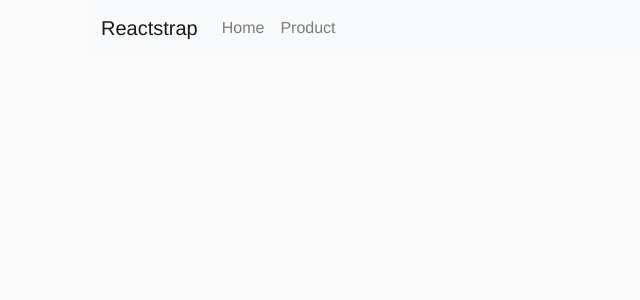
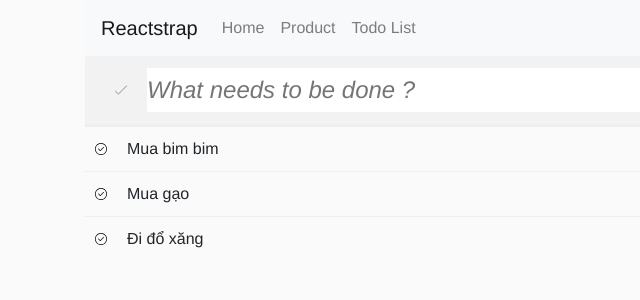
Before and after one commit to Bi-Huynh/React-Learn-1, a React (Create React App) app: page /todo in a window 1280 px wide. Shown: the top 300 px of the page, without its empty margins (0-640 px from the left). Built offline with nearby package versions, Linux system fonts and the light colour scheme; no server answers.

Commit message:
tạo file colorbox install scss xóa sử dụng flow (không xóa cài đặt)

```diff
--- a/src/components/Todo/Card/Card.js
+++ b/src/components/Todo/Card/Card.js
@@ -1,4 +1,3 @@
-// @flow
 import React, { useState } from 'react';
 import TodoHeader from '../Header/Header.js';
 import TodoList from '../List.js';
@@ -6,7 +5,7 @@ import TodoList from '../List.js';
 import './Card.css';
 
 const TodoCard = () => {
-    const [todoItems: Array<Object>, setTodoItems] = useState([
+    const [todoItems, setTodoItems] = useState([
         { title: 'Mua bim bim', isComplete: false },
         { title: 'Mua gạo', isComplete: false },
         { title: 'Đi đổ xăng', isComplete: false },
--- a/src/components/Todo/Header/Header.js
+++ b/src/components/Todo/Header/Header.js
@@ -1,14 +1,8 @@
-// @flow
 import React, { useRef, useEffect } from 'react';
 import './Header.css';
 import checkAll from '../../../image/icon/check-all.svg';
 
-type Props = {
-    onAllComplete: Function,
-    onKeyEnter: Function,
-};
-
-function TodoHeader(props: Props) {
+function TodoHeader(props) {
     const { onAllComplete, onKeyEnter } = props;
     const inputEl = useRef(null); // khởi tạo ref
     // sử dụng ref để lấy element mong muốn
--- a/src/components/Todo/Item/Item.js
+++ b/src/components/Todo/Item/Item.js
@@ -1,4 +1,3 @@
-// @flow
 import * as React from 'react';
 import ClassNames from 'classnames';
 
@@ -6,15 +5,7 @@ import './Item.css';
 import iconCheckComplete from '../../../image/icon/check-complete.svg';
 import iconCheck from '../../../image/icon/check.svg';
 
-type Props = {
-    item: {
-        isComplete: boolean,
-        title: string,
-    },
-    onItemClicked: Function,
-};
-
-function TodoItem(props: Props) {
+function TodoItem(props) {
     const { item, onItemClicked } = props;
     let classList = ClassNames({
         'todo-item': true,
--- a/src/components/Todo/List.js
+++ b/src/components/Todo/List.js
@@ -1,12 +1,6 @@
-// @flow
 import TodoItem from './Item/Item.js';
 
-type Props = {
-    todoItems: Array<Object>,
-    onItemClicked: Function,
-};
-
-function TodoList(props: Props) {
+function TodoList(props) {
     const { todoItems, onItemClicked } = props;
     return (
         <div className="todo-list">
--- a/src/screens/App/App.js
+++ b/src/screens/App/App.js
@@ -2,11 +2,12 @@ import React, { useState, useEffect } from 'react';
 import { BrowserRouter as Router, Route } from 'react-router-dom';
 // import axios from 'axios';
 
-// import TodoCard from '../../components/Todo/Card/Card.js';
 import './App.css';
 
 import Navs from '../Navs/Navs.js';
 import Product from '../Product/Product.js';
+import TodoCard from '../../components/Todo/Card/Card.js';
+
 const Index = () => <h2>Home</h2>;
 
 function App() {
@@ -40,6 +41,9 @@ function App() {
                 <Route exact path="/product">
                     <Product products={products}></Product>
                 </Route>
+                <Route exact path="/todo">
+                    <TodoCard></TodoCard>
+                </Route>
             </div>
         </Router>
     );
--- a/src/screens/Navs/Navs.js
+++ b/src/screens/Navs/Navs.js
@@ -12,6 +12,9 @@ const Navs = (props) => {
                 <NavItem>
                     <NavLink href="/product">Product</NavLink>
                 </NavItem>
+                <NavItem>
+                    <NavLink href="/todo">Todo List</NavLink>
+                </NavItem>
             </Nav>
         </Navbar>
     );
--- a/src/screens/Product/Product.js
+++ b/src/screens/Product/Product.js
@@ -1,4 +1,3 @@
-// @flow
 import React from 'react';
 // import { Link } from 'react-router-dom';
 
```
Also changed, not shown: src/screens/ColorBox/ColorBos.jsx (added, +10 -0 lines), src/screens/ColorBox/ColorBox.scss (added).
